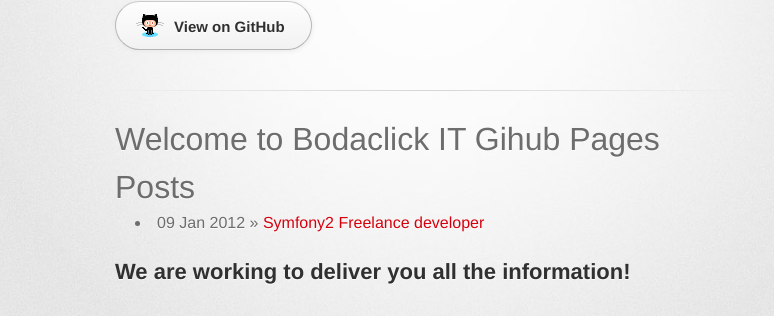
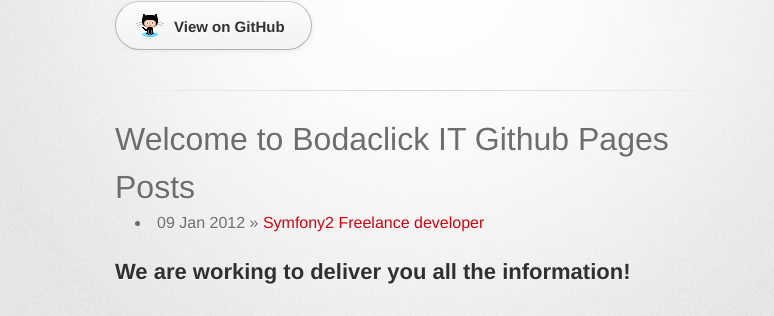
Before and after one commit to Bodaclick/bodaclick.github.com, a Jekyll site: the page built from index.html, in a window 1280 px wide. Shown: the part 156-472 px from the top of the page, without its empty margins (215-989 px from the left). Built offline with Jekyll 4.4.1, drawn with Linux system fonts in a browser that asks for light colours; some web fonts are replaced; Markdown is read by kramdown in place of the engine named in the settings.

Commit message:
fix typo

```diff
--- a/index.html
+++ b/index.html
@@ -2,7 +2,7 @@
 layout: default
 title: Bodaclick.github.com by Bodaclick
 ---
-          <h1>Welcome to Bodaclick IT Gihub Pages</h1>
+          <h1>Welcome to Bodaclick IT Github Pages</h1>
           <h1>Posts</h1>
           <ul class="posts">
             {% for post in site.posts %}
```
